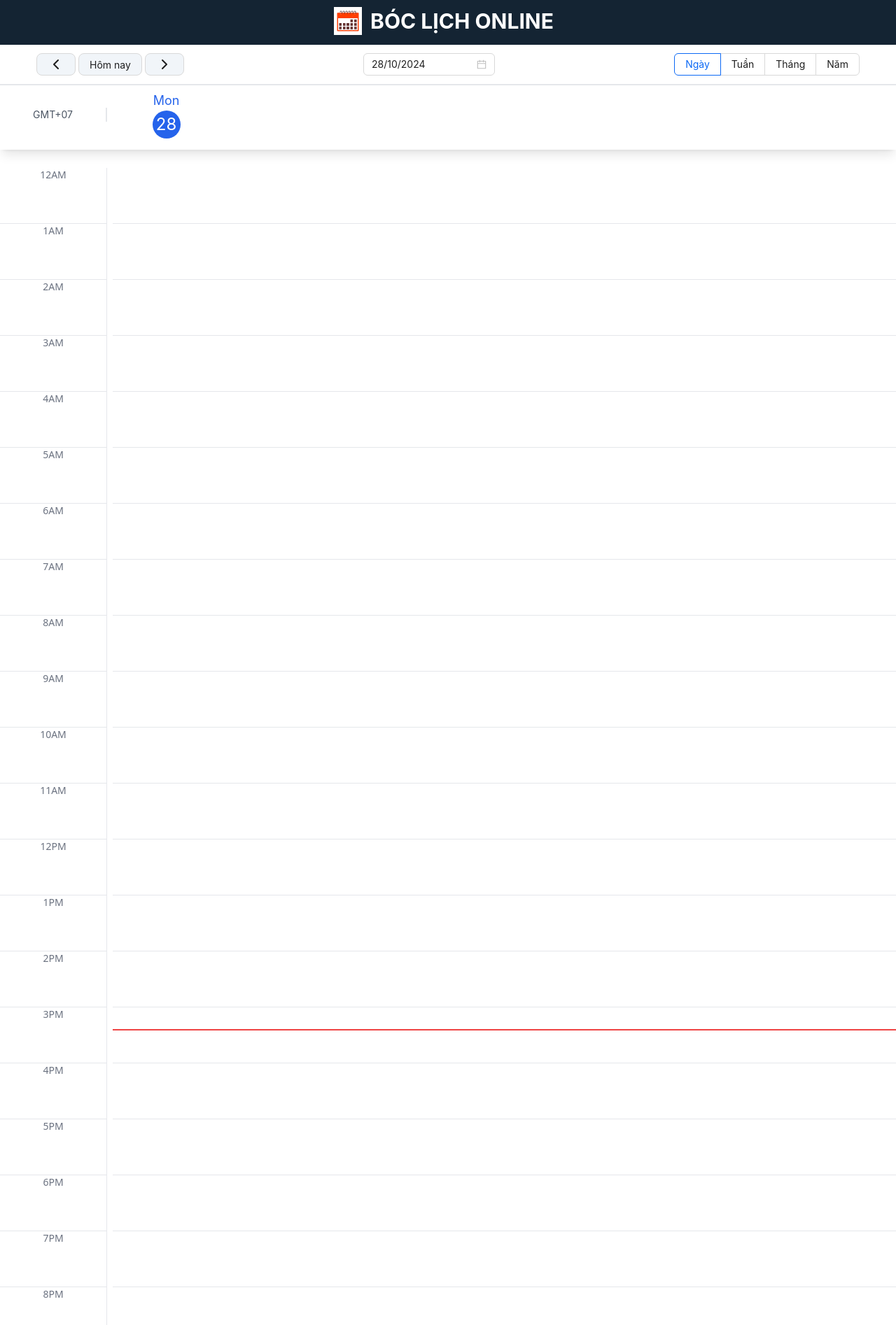
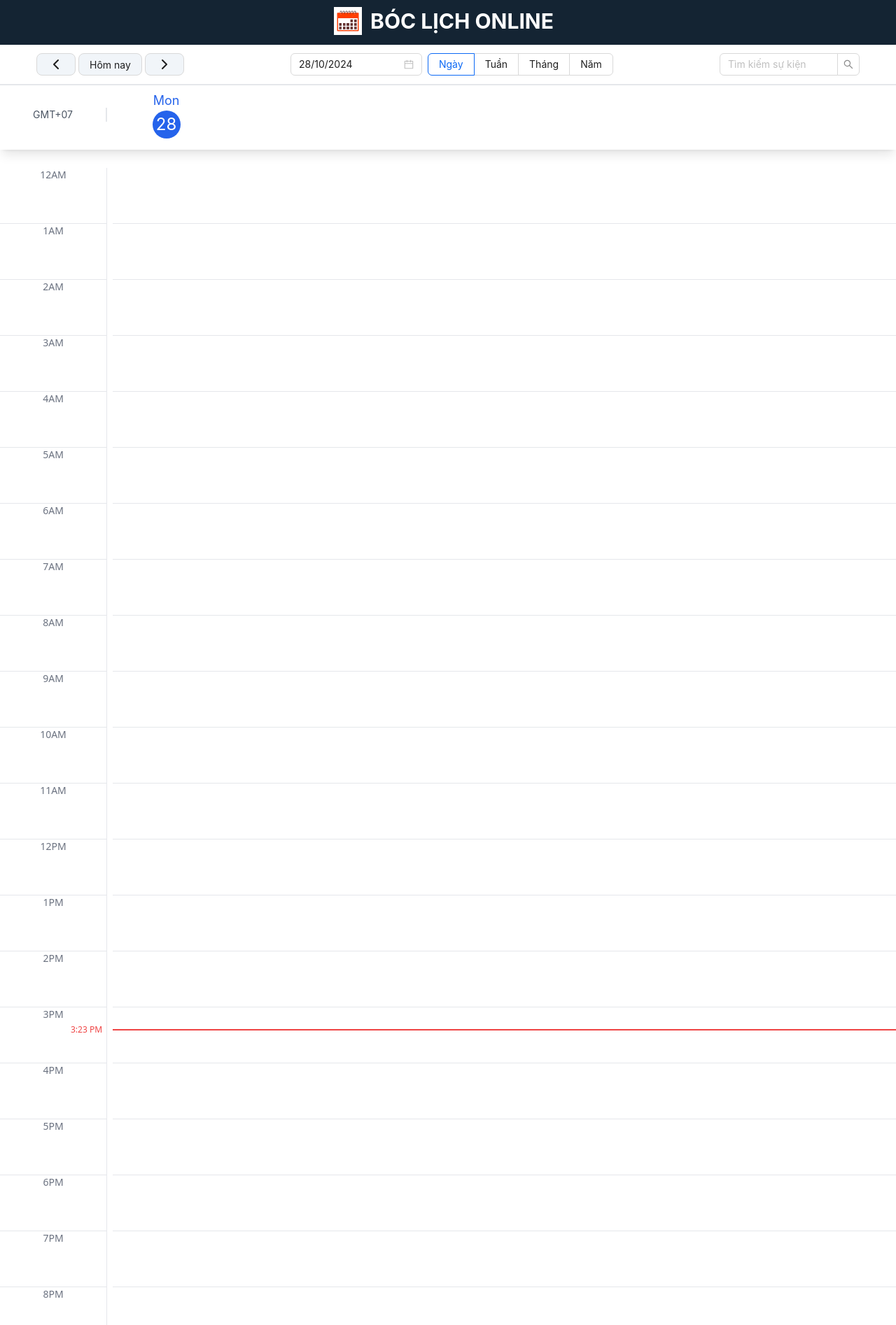
Before and after one commit to di-huynh-dev/calendar, a React (Vite) app: page / in a window 1280 px wide. Shown: the top 1894 px of the page at 70% size. Built offline with nearby package versions, Linux system fonts and the light colour scheme.

Commit message:
feat: search, change theme

```diff
--- a/src/components/CurrentTimeIndicator.tsx
+++ b/src/components/CurrentTimeIndicator.tsx
@@ -1,3 +1,4 @@
+import { Tooltip } from "antd";
 import React from "react";
 
 interface CurrentTimeIndicatorProps {
@@ -12,12 +13,21 @@ export const CurrentTimeIndicator: React.FC<CurrentTimeIndicatorProps> = ({
   currentMinutes,
 }) => {
   return (
-    <div
-      className="absolute left-0 w-full h-0.5 bg-red-500"
-      style={{ top: `${currentPosition}%` }}
+    <Tooltip
       title={`Thời gian hiện tại: ${currentHour}:${
         currentMinutes < 10 ? `0${currentMinutes}` : currentMinutes
       }`}
-    ></div>
+    >
+      <div
+        className="absolute left-0 w-full h-0.5 bg-red-500 flex items-center"
+        style={{ top: `${currentPosition}%` }}
+      >
+        <span className="absolute left-[-60px] text-xs text-red-500">
+          {`${currentHour % 12 || 12}:${
+            currentMinutes < 10 ? `0${currentMinutes}` : currentMinutes
+          } ${currentHour >= 12 ? "PM" : "AM"}`}
+        </span>
+      </div>
+    </Tooltip>
   );
 };
--- a/src/components/DraggableEvent.tsx
+++ b/src/components/DraggableEvent.tsx
@@ -40,7 +40,17 @@ const DraggableEvent: React.FC<DraggableEventProps> = ({
       const updatedStartTime = dayjs(event.start)
         .add(minutesToAdd, "minute")
         .toDate();
-      setNewStartTime(roundToNearestQuarterHour(updatedStartTime));
+
+      // Set boundaries for the draggable area: 12:00 AM to 11:59 PM
+      const minTime = new Date(event.start);
+      minTime.setHours(0, 0, 0, 0); // Start of the day
+      const maxTime = new Date(event.start);
+      maxTime.setHours(23, 59, 59, 999); // End of the day
+
+      // Only update the time if it's within the allowed range
+      if (updatedStartTime >= minTime && updatedStartTime <= maxTime) {
+        setNewStartTime(roundToNearestQuarterHour(updatedStartTime));
+      }
     }
   }, [transform, event.start]);
 
@@ -103,7 +113,7 @@ const DraggableEvent: React.FC<DraggableEventProps> = ({
             <p>{event.googleMeetLink && <Video size={16} />}</p>
           </div>
         )}
-        <p>{event.title}</p>
+        <p>{event.title ? event.title : "(Không có tiêu đề)"}</p>
       </div>
     </div>
   );
@@ -111,6 +121,7 @@ const DraggableEvent: React.FC<DraggableEventProps> = ({
   return viewMode === "week" ? (
     <Tooltip
       placement="left"
+      color="#3b82f6"
       title={
         <>
           <div className="flex gap-2 items-center">
@@ -123,7 +134,7 @@ const DraggableEvent: React.FC<DraggableEventProps> = ({
             </p>
             <p>{event.googleMeetLink && <Video size={16} />}</p>
           </div>
-          <p>{event.title}</p>
+          <p>{event.title ? event.title : "(Không có tiêu đề)"}</p>
         </>
       }
     >
--- a/src/components/Header.tsx
+++ b/src/components/Header.tsx
@@ -1,10 +1,11 @@
-import { Button, DatePicker, Layout, Radio } from "antd";
+import { Button, DatePicker, Input, Layout, Radio, Select } from "antd";
 import { useCalendarStore } from "../store/useCalendarStore";
 import { ChevronLeft, ChevronRight } from "lucide-react";
 import { Header } from "antd/es/layout/layout";
 import icon from "../assets/icon-calendar.jpg";
 import dayjs from "dayjs";
 import { format, addDays, startOfWeek, isSameDay } from "date-fns";
+import toast from "react-hot-toast";
 
 const HeaderComponent = () => {
   const {
@@ -59,18 +60,7 @@ const HeaderComponent = () => {
               <ChevronRight />
             </Button>
           </div>
-          <div>
-            {/* <span className="text-xl font-semibold">
-              {currentDate
-                ? dayjs(currentDate).format(
-                    viewMode === "year"
-                      ? "YYYY"
-                      : viewMode === "month"
-                      ? "MMMM YYYY"
-                      : "DD/MM/YYYY"
-                  )
-                : ""}
-            </span> */}
+          <div className="flex gap-2">
             <DatePicker
               value={
                 dayjs.isDayjs(currentDate) ? currentDate : dayjs(currentDate)
@@ -88,8 +78,6 @@ const HeaderComponent = () => {
                 }
               }}
             />
-          </div>
-          <div className="flex gap-2">
             <Radio.Group
               options={[
                 { label: "Ngày", value: "day" },
@@ -100,6 +88,23 @@ const HeaderComponent = () => {
               onChange={(e) => setViewMode(e.target.value)}
               value={viewMode}
               optionType="button"
+            />
+          </div>
+          <div className="flex gap-2">
+            <Input.Search
+              placeholder="Tìm kiếm sự kiện"
+              onSearch={(value) => {
+                const searchResults = events.filter((event) =>
+                  event.title?.toLowerCase().includes(value.toLowerCase())
+                );
+                if (searchResults.length > 0) {
+                  setCurrentDate(dayjs(searchResults[0].start));
+                } else {
+                  toast.error("Không có sự kiện nào được tìm thấy");
+                }
+              }}
+              style={{ width: 200 }}
+              allowClear
             />
           </div>
         </div>
--- a/src/components/MonthView.tsx
+++ b/src/components/MonthView.tsx
@@ -83,6 +83,7 @@ const MonthView: React.FC<MonthViewProps> = ({
         fullscreen
         headerRender={() => null}
         onSelect={onDateSelect}
+        className="m-10"
       />
     </div>
   );
--- a/src/components/WeekView.tsx
+++ b/src/components/WeekView.tsx
@@ -62,7 +62,7 @@ const WeekView = () => {
             const eventPositions = calculateEventPositions(dayEvents);
 
             return (
-              <div key={dayIndex} className="border-r p-1 relative">
+              <div key={dayIndex} className="border-r  relative">
                 <div className="grid grid-rows-24 h-full">
                   {Array.from({ length: 24 }).map((_, hourIndex) => {
                     return (
```
